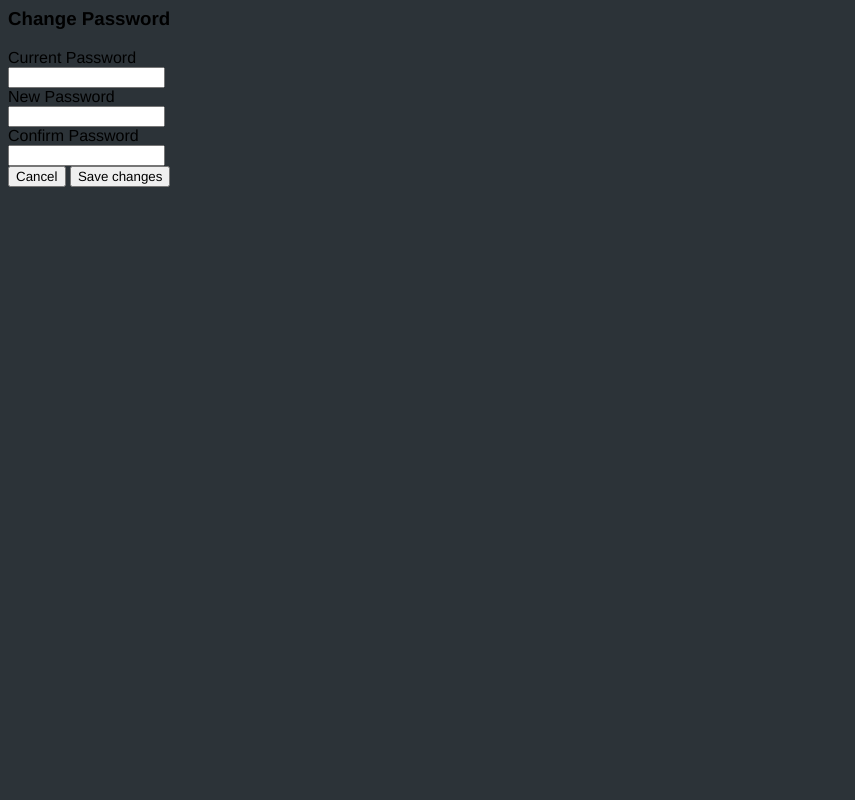
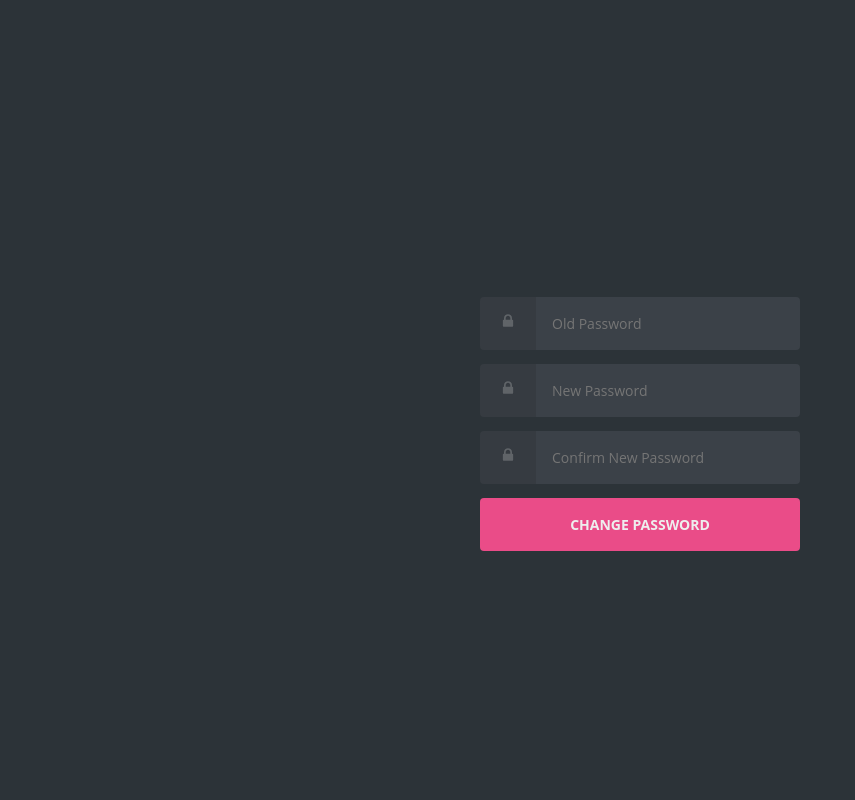
Before and after one commit to ujjusinghania/Dispatch, a Flask app: page /settings/changepass in a window 1280 px wide. Shown: the whole page, without its empty margins (0-855 px from the left). Run offline with Flask 2, Linux system fonts and the light colour scheme; the visitor is signed in with stand-in values (Sample User, id 1).

Commit message:
Fully working password changer with error messages

```diff
--- a/Dispatch App/main.py
+++ b/Dispatch App/main.py
@@ -106,11 +106,13 @@ def changepass():
 	else:
 		return render_template('changepass.html')
 
-@app.route('/changepassAuth', methods=['GET', 'POST'])
+@app.route('/changePassAuth', methods=['GET', 'POST'])
 def changepassAuth():
 	currpass = request.form['current_password']
 	newpass = request.form['new_password']
 	confirmpass = request.form['confirm_password']
+
+	print(currpass, newpass, confirmpass)
 
 	current_password_digest = md5(currpass)
 
@@ -124,7 +126,7 @@ def changepassAuth():
 
 	if (data):
 		if (newpass != confirmpass):
-			error = "Passwords do not match"
+			error = "Passwords Do Not Match"
 			print(error)
 			return render_template('changepass.html', error=error)
 		else:
--- a/Dispatch App/templates/changepass.html
+++ b/Dispatch App/templates/changepass.html
@@ -3,42 +3,75 @@
 <head>
     <meta charset="UTF-8">
     <title>Dispatch - Change Password</title>
-    <link rel="stylesheet" href="/static/styles/textStyle.css" />
+    <link rel="stylesheet" href="/static/styles/login_register.css" />
 </head>
 
 <body>
 
-      <form action="/changepassAuth" method="POST" class="form login">
-			<div class="modal" id="password_modal">
-				<div class="modal-header">
-					<h3>Change Password <span class="extra-title muted"></span></h3>
-				</div>
-				<div class="modal-body form-horizontal">
-					<div class="control-group">
-						<label for="current_password" class="control-label">Current Password</label>
-					<div class="controls">
-						<input type="password" name="current_password">
-					</div>
-					</div>
-				<div class="control-group">
-					<label for="new_password" class="control-label">New Password</label>
-					<div class="controls">
-						<input type="password" name="new_password">
-					</div>
-				</div>
-				<div class="control-group">
-					<label for="confirm_password" class="control-label">Confirm Password</label>
-					<div class="controls">
-						<input type="password" name="confirm_password">
-					</div>
-				</div>
-				</div>
-				<div class="modal-footer">
-					<button href="/home/settings" class="btn" data-dismiss="modal" aria-hidden="true">Cancel</button>
-					<button href="/home" class="btn btn-primary" id="password_modal_save">Save changes</button>
-				</div>
-			</div>
+  <body class="align">
+
+    <p class="text--center">{{error}}</p>
+
+    <div class="grid">
+
+      <form action="/changePassAuth" method="POST" class="form login">
+
+        <div class="form__field">
+          <label for="current_password">
+            <svg class="icon">
+              <use xmlns:xlink="http://www.w3.org/1999/xlink" xlink:href="#lock"></use>
+            </svg>
+            <span class="hidden">Old Password</span>
+          </label>
+          <input id="current_password" type="password" name="current_password" class="form__input" placeholder="Old Password" required>
+        </div>
+
+        <div class="form__field">
+          <label for="new_password">
+            <svg class="icon">
+              <use xmlns:xlink="http://www.w3.org/1999/xlink" xlink:href="#lock"></use>
+            </svg>
+            <span class="hidden">New Password</span>
+          </label>
+          <input id="new_password" type="password" name="new_password" class="form__input" placeholder="New Password" required>
+		</div>
+
+		<div class="form__field">
+			<label for="confirm_password">
+			  <svg class="icon">
+				<use xmlns:xlink="http://www.w3.org/1999/xlink" xlink:href="#lock"></use>
+			  </svg>
+			  <span class="hidden">Confirm New Password</span>
+			</label>
+			<input id="confirm_password" type="password" name="confirm_password" class="form__input" placeholder="Confirm New Password" required>
+		  </div>
+
+        <div class="form__field">
+          <input type="submit" value="Change Password">
+        </div>
+
       </form>
 
+    </div>
+
+    <svg xmlns="http://www.w3.org/2000/svg" class="icons">
+      <symbol id="arrow-right" viewBox="0 0 1792 1792">
+        <path d="M1600 960q0 54-37 91l-651 651q-39 37-91 37-51 0-90-37l-75-75q-38-38-38-91t38-91l293-293H245q-52 0-84.5-37.5T128 1024V896q0-53 32.5-90.5T245 768h704L656 474q-38-36-38-90t38-90l75-75q38-38 90-38 53 0 91 38l651 651q37 35 37 90z"
+        />
+      </symbol>
+      <symbol id="lock" viewBox="0 0 1792 1792">
+        <path d="M640 768h512V576q0-106-75-181t-181-75-181 75-75 181v192zm832 96v576q0 40-28 68t-68 28H416q-40 0-68-28t-28-68V864q0-40 28-68t68-28h32V576q0-184 132-316t316-132 316 132 132 316v192h32q40 0 68 28t28 68z"
+        />
+      </symbol>
+      <symbol id="user" viewBox="0 0 1792 1792">
+        <path d="M1600 1405q0 120-73 189.5t-194 69.5H459q-121 0-194-69.5T192 1405q0-53 3.5-103.5t14-109T236 1084t43-97.5 62-81 85.5-53.5T538 832q9 0 42 21.5t74.5 48 108 48T896 971t133.5-21.5 108-48 74.5-48 42-21.5q61 0 111.5 20t85.5 53.5 62 81 43 97.5 26.5 108.5 14 109 3.5 103.5zm-320-893q0 159-112.5 271.5T896 896 624.5 783.5 512 512t112.5-271.5T896 128t271.5 112.5T1280 512z"
+        />
+      </symbol>
+    </svg>
+
+  </body>
+
+
 </body>
+
 </html>
```
